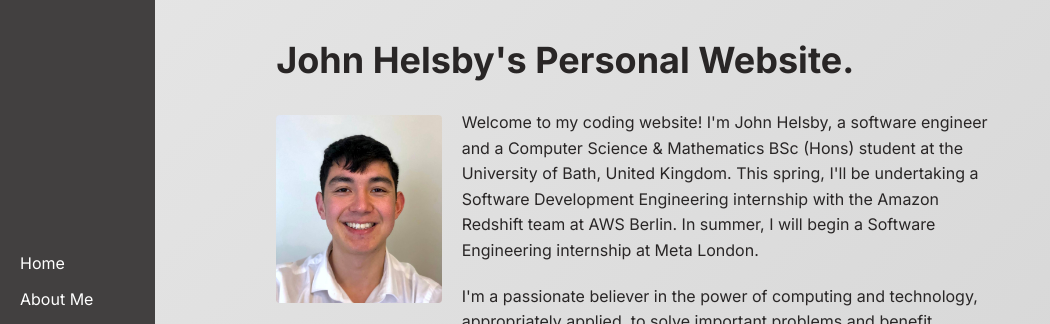
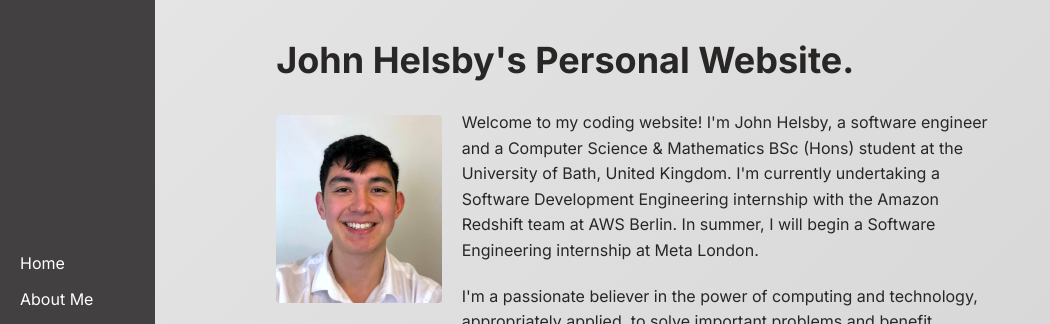
Before and after one commit to jhelsby/jhelsby-personal-website, a Next.js app: page / in a window 1280 px wide. Shown: the top 324 px of the page, without its empty margins (0-1050 px from the left). Built offline with nearby package versions, Linux system fonts and the light colour scheme.

Commit message:
AWS Job started

```diff
--- a/app/about/page.tsx
+++ b/app/about/page.tsx
@@ -74,7 +74,7 @@
     end: "June 2025",
     description: <div>
       <p>
-        Starting in April, I will be undertaking a Software Development Engineering internship at AWS Berlin, working on the Amazon Redshift team. This is a return internship offer following my Amazon internship last year. I&apos;m extremely grateful for the opportunity to return to Amazon, experience working life at AWS, and work outside of the UK for the first time.
+        I&apos;m currently undertaking a Software Development Engineering internship at AWS Berlin, working on the <a href="https://aws.amazon.com/redshift/">Amazon Redshift</a> Control Plane team. This is a return internship offer following my Amazon internship last year. I&apos;m extremely grateful for the opportunity to return to Amazon, experience working life at AWS, and work outside of the UK for the first time.
       </p>
     </div>
   },
--- a/app/page.tsx
+++ b/app/page.tsx
@@ -17,7 +17,7 @@
             className="photo"
           />
           <div>
-            <p>Welcome to my coding website! I&apos;m John Helsby, a software engineer and a Computer Science & Mathematics BSc (Hons) student at the University of Bath, United Kingdom. This spring, I&apos;ll be undertaking a Software Development Engineering internship with the Amazon Redshift team at AWS Berlin. In summer, I will begin a Software Engineering internship at Meta London.</p>
+            <p>Welcome to my coding website! I&apos;m John Helsby, a software engineer and a Computer Science & Mathematics BSc (Hons) student at the University of Bath, United Kingdom. I&apos;m currently undertaking a Software Development Engineering internship with the Amazon Redshift team at AWS Berlin. In summer, I will begin a Software Engineering internship at Meta London.</p>
             <p>I&apos;m a passionate believer in the power of computing and technology, appropriately applied, to solve important problems and benefit humanity as a whole. I&apos;m particularly interested in scalable systems, distributed computing, and artificial intelligence.
             </p>
           </div>
```
